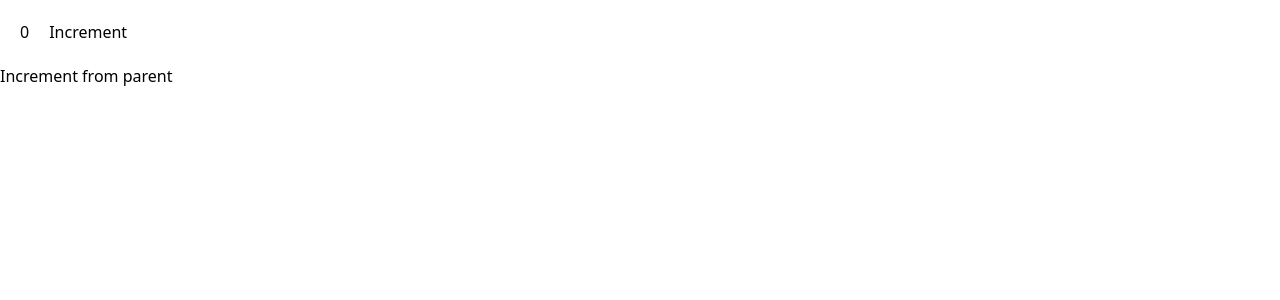
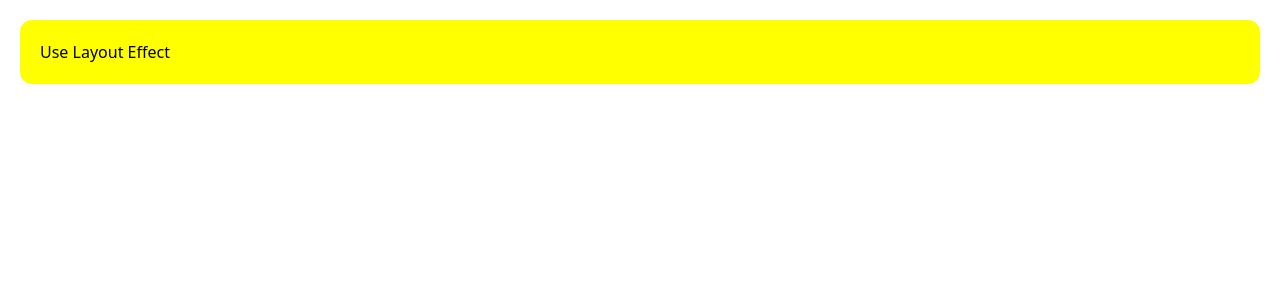
Before and after one commit to thezuraiz/my-react-learning, a React (Vite) app: page / in a window 1280 px wide. Shown: the top 300 px of the page. Built offline with nearby package versions, Linux system fonts and the light colour scheme.

Commit message:
Learn Use Layout Effect

```diff
--- /dev/null
+++ b/src/hooks/useLayoutEffect.jsx
@@ -0,0 +1,24 @@
+import { useEffect, useLayoutEffect, useRef } from "react";
+
+const UseLayoutEffect = () => {
+  let ref = useRef();
+  useEffect(() => {
+    console.log("Render by Use Effect");
+  }, []);
+
+  useLayoutEffect(() => {
+    console.log("Render by Use Layout");
+    ref.current.style.backgroundColor = "yellow";
+    ref.current.style.color = "black";
+    console.log(ref.current.style.backgroundColor);
+    // It render before printing this function
+  }, []);
+
+  return (
+    <div className="p-5 bg-emerald-500 rounded-xl m-5 text-white" ref={ref}>
+      Use Layout Effect
+    </div>
+  );
+};
+
+export default UseLayoutEffect;
--- a/src/main.jsx
+++ b/src/main.jsx
@@ -1,10 +1,11 @@
+import { BrowserRouter } from "react-router-dom";
+import "./index.css";
 import { StrictMode } from "react";
 import { createRoot } from "react-dom/client";
-import "./index.css";
+import UseLayoutEffect from "./hooks/useLayoutEffect";
 // import App from "./App.jsx";
-import { BrowserRouter } from "react-router-dom";
 // import UseRefHook from "./hooks/useRefHook";
-import UseImperativeHandleHook from "./hooks/useImperativeHandleHook";
+// import UseImperativeHandleHook from "./hooks/useImperativeHandleHook";
 // import UseEffectComponent from "./props/useEffect";
 // import UseContextHook from "./hooks/useContext";
 // import UseReducerHook from "./hooks/useReducer";
@@ -14,7 +15,8 @@ import UseImperativeHandleHook from "./hooks/useImperativeHandleHook";
 createRoot(document.getElementById("root")).render(
   <StrictMode>
     <BrowserRouter>
-      <UseImperativeHandleHook />
+      <UseLayoutEffect />
+      {/* <UseImperativeHandleHook /> */}
       {/* <UseRefHook /> */}
       {/* <UseCallBackHook /> */}
       {/* <UseMemoHook /> */}
```
